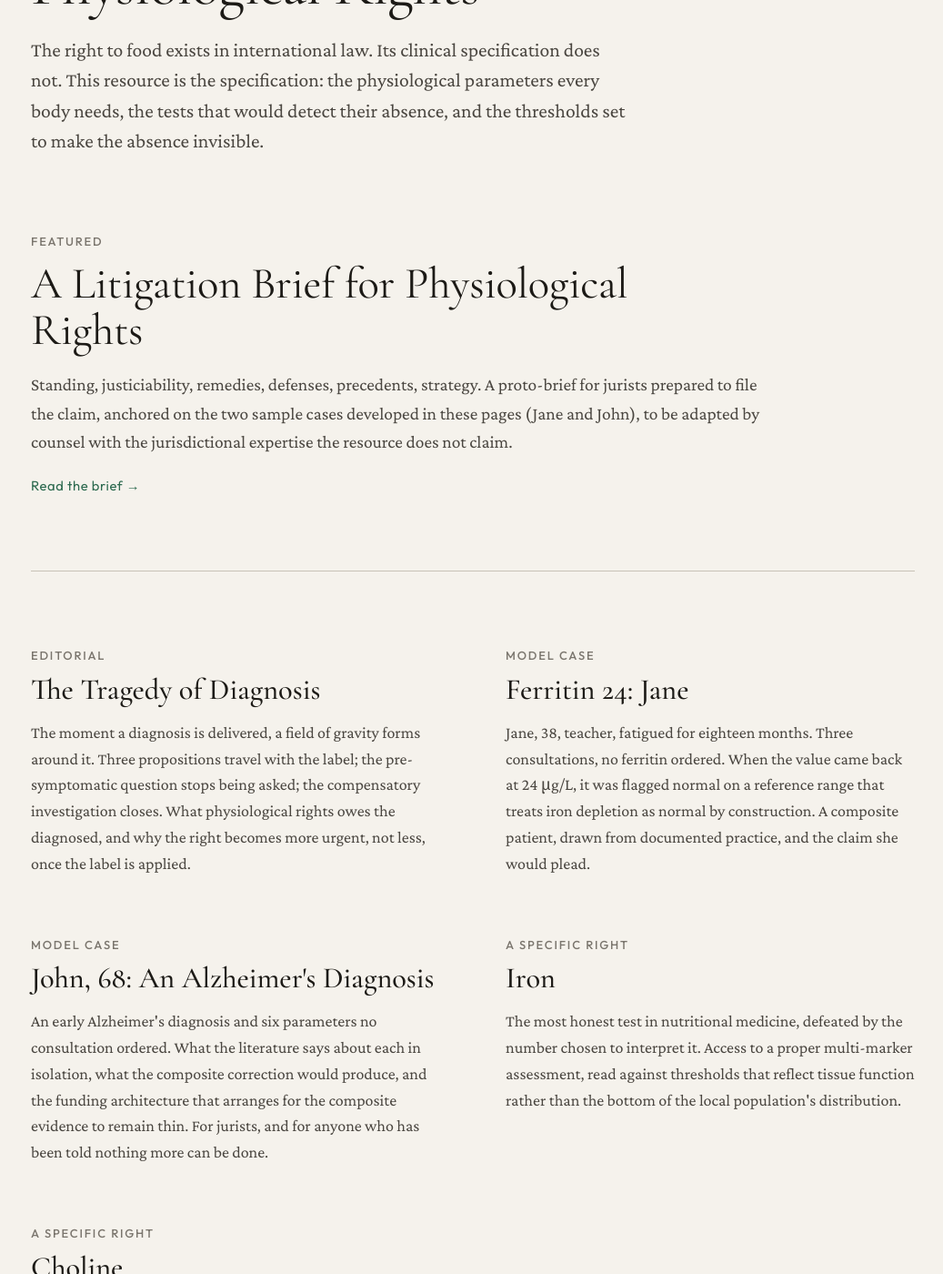
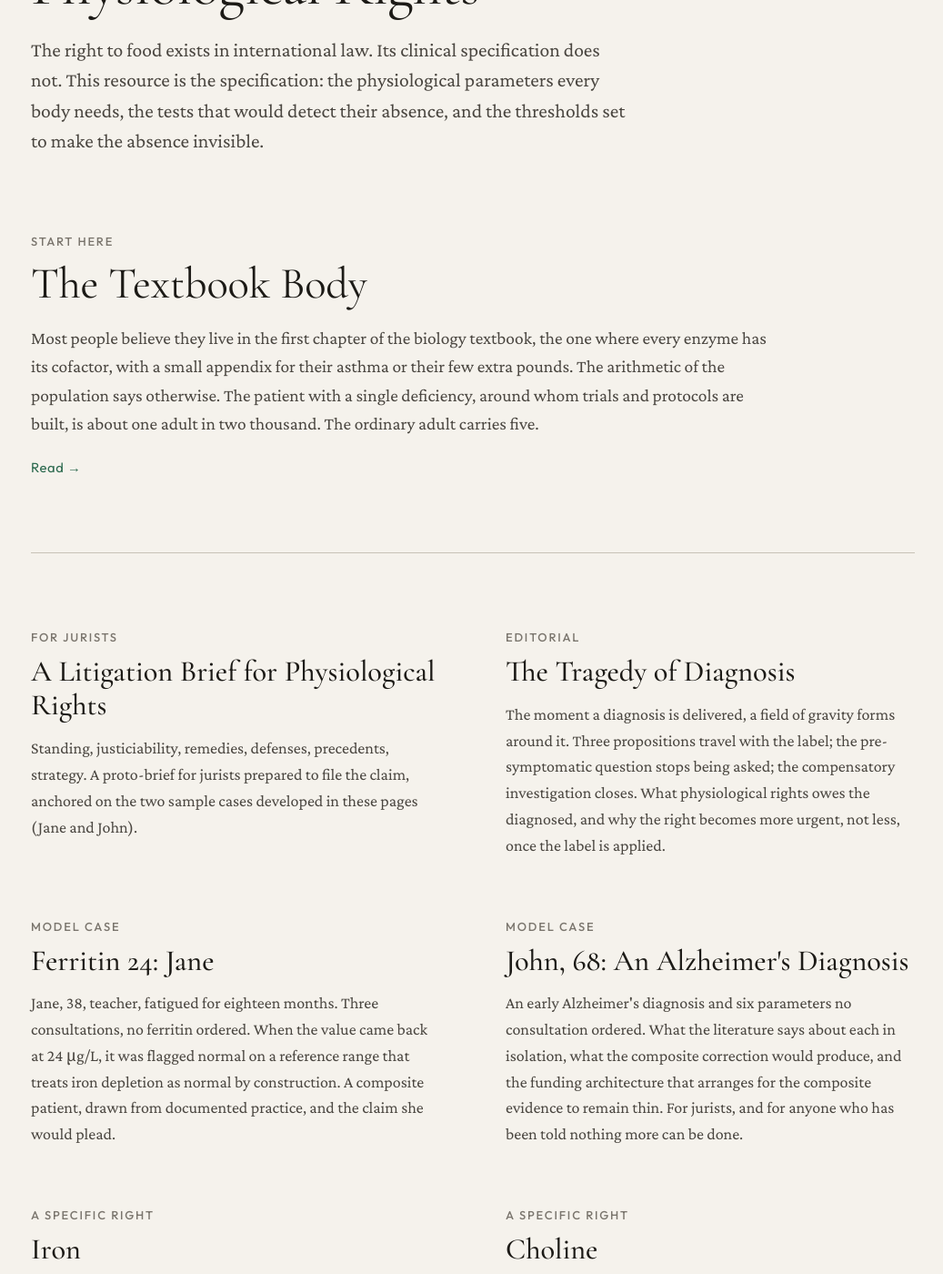
Before and after one commit to PerigGouanvic/physiological-rights, a Jekyll site: the page built from index.md, in a window 1280 px wide and 1400 px high, scrolled down 217 px. Shown: the whole window at 91% size, without its empty margins (120-1157 px from the left). Built offline with Jekyll 4.4.1, drawn with Linux system fonts in a browser that asks for light colours; some of the changed text lies outside the part shown.

Commit message:
content(editorials): add "The Textbook Body" as homepage entry piece
Entry door for the general reader: the textbook body as hypothesis,
distribution of simultaneous shortfalls across seven nutrients (CSS
histogram), the single-deficiency patient as one in two thousand,
triage, why nobody told you, what you are owed. Homepage hero swapped;
Litigation Brief moves to first rubrique card.

Co-Authored-By: Claude Opus 5.5 <noreply@anthropic.com>

```diff
--- a/assets/css/style.css
+++ b/assets/css/style.css
@@ -1291,3 +1291,16 @@ footer {
     border-right: none;
   }
 }
+
+
+/* ── Deficit histogram (the-textbook-body) ─────────────────────── */
+.deficit-histogram { margin: 2.2rem 0; font-family: var(--ui); }
+.dh-plot { display: grid; grid-template-columns: repeat(8, 1fr); gap: 2px; align-items: end; height: 200px; border-bottom: 1px solid var(--rule); }
+.dh-col { display: flex; flex-direction: column; justify-content: flex-end; align-items: stretch; height: 100%; position: relative; }
+.dh-bar { display: block; background: var(--accent); border-radius: 4px 4px 0 0; min-height: 0; margin: 0 18%; }
+.dh-val { font-size: 0.72rem; color: var(--ink-mid); text-align: center; margin-bottom: 0.25rem; white-space: nowrap; }
+.dh-x { position: absolute; bottom: -1.5rem; left: 0; right: 0; text-align: center; font-size: 0.8rem; color: var(--ink); }
+.dh-col:hover .dh-bar { opacity: 0.8; }
+.dh-axis { margin: 1.9rem 0 0.4rem; text-align: center; font-size: 0.78rem; color: var(--ink-light); }
+.deficit-histogram figcaption { font-family: var(--body); font-size: 0.92rem; color: var(--ink-mid); font-style: italic; }
+@media (max-width: 480px) { .dh-val { font-size: 0.6rem; } .dh-bar { margin: 0 10%; } }
--- a/index.md
+++ b/index.md
@@ -12,15 +12,21 @@ last_revised: "July 2026"
 </section>
 
 <section class="home-hero">
-  <p class="kicker">Featured</p>
-  <h2 class="home-hero-title"><a href="{{ '/definitions/a-litigation-brief/' | relative_url }}">A Litigation Brief for Physiological Rights</a></h2>
-  <p class="chapo">Standing, justiciability, remedies, defenses, precedents, strategy. A proto-brief for jurists prepared to file the claim, anchored on the two sample cases developed in these pages (Jane and John), to be adapted by counsel with the jurisdictional expertise the resource does not claim.</p>
-  <p class="read-on"><a href="{{ '/definitions/a-litigation-brief/' | relative_url }}">Read the brief →</a></p>
+  <p class="kicker">Start here</p>
+  <h2 class="home-hero-title"><a href="{{ '/editorials/the-textbook-body/' | relative_url }}">The Textbook Body</a></h2>
+  <p class="chapo">Most people believe they live in the first chapter of the biology textbook, the one where every enzyme has its cofactor, with a small appendix for their asthma or their few extra pounds. The arithmetic of the population says otherwise. The patient with a single deficiency, around whom trials and protocols are built, is about one adult in two thousand. The ordinary adult carries five.</p>
+  <p class="read-on"><a href="{{ '/editorials/the-textbook-body/' | relative_url }}">Read →</a></p>
 </section>
 
 <hr class="home-rule">
 
 <section class="home-rubriques">
+
+  <article class="home-rubrique">
+    <p class="kicker">For jurists</p>
+    <h3><a href="{{ '/definitions/a-litigation-brief/' | relative_url }}">A Litigation Brief for Physiological Rights</a></h3>
+    <p class="chapo">Standing, justiciability, remedies, defenses, precedents, strategy. A proto-brief for jurists prepared to file the claim, anchored on the two sample cases developed in these pages (Jane and John).</p>
+  </article>
 
   <article class="home-rubrique">
     <p class="kicker">Editorial</p>
@@ -59,6 +65,8 @@ last_revised: "July 2026"
 <section class="home-recent">
   <p class="kicker">Recent additions</p>
   <ul class="home-recent-list">
+    <li><span class="home-recent-date">November 2026</span><a href="{{ '/editorials/the-textbook-body/' | relative_url }}">The Textbook Body</a><span class="home-recent-section">Editorial</span></li>
+    <li><span class="home-recent-date">November 2026</span><a href="{{ '/rights/vitamin-c/' | relative_url }}">Vitamin C</a><span class="home-recent-section">Right</span></li>
     <li><span class="home-recent-date">July 2026</span><a href="{{ '/rights/muscle-mass/' | relative_url }}">Muscle Mass</a><span class="home-recent-section">Right</span></li>
     <li><span class="home-recent-date">July 2026</span><a href="{{ '/editorials/practicing-the-right-in-an-ordinary-life/' | relative_url }}">Practicing the Physiological Right in an Ordinary Life</a><span class="home-recent-section">Editorial</span></li>
     <li><span class="home-recent-date">July 2026</span><a href="{{ '/definitions/self-medication-as-a-codified-right/' | relative_url }}">Self-Medication as a Codified Right</a><span class="home-recent-section">Definition</span></li>
```
Also changed, not shown: other parts of index.md (+1 -1 lines), _editorials/the-textbook-body.md (added, +144 -0 lines).
